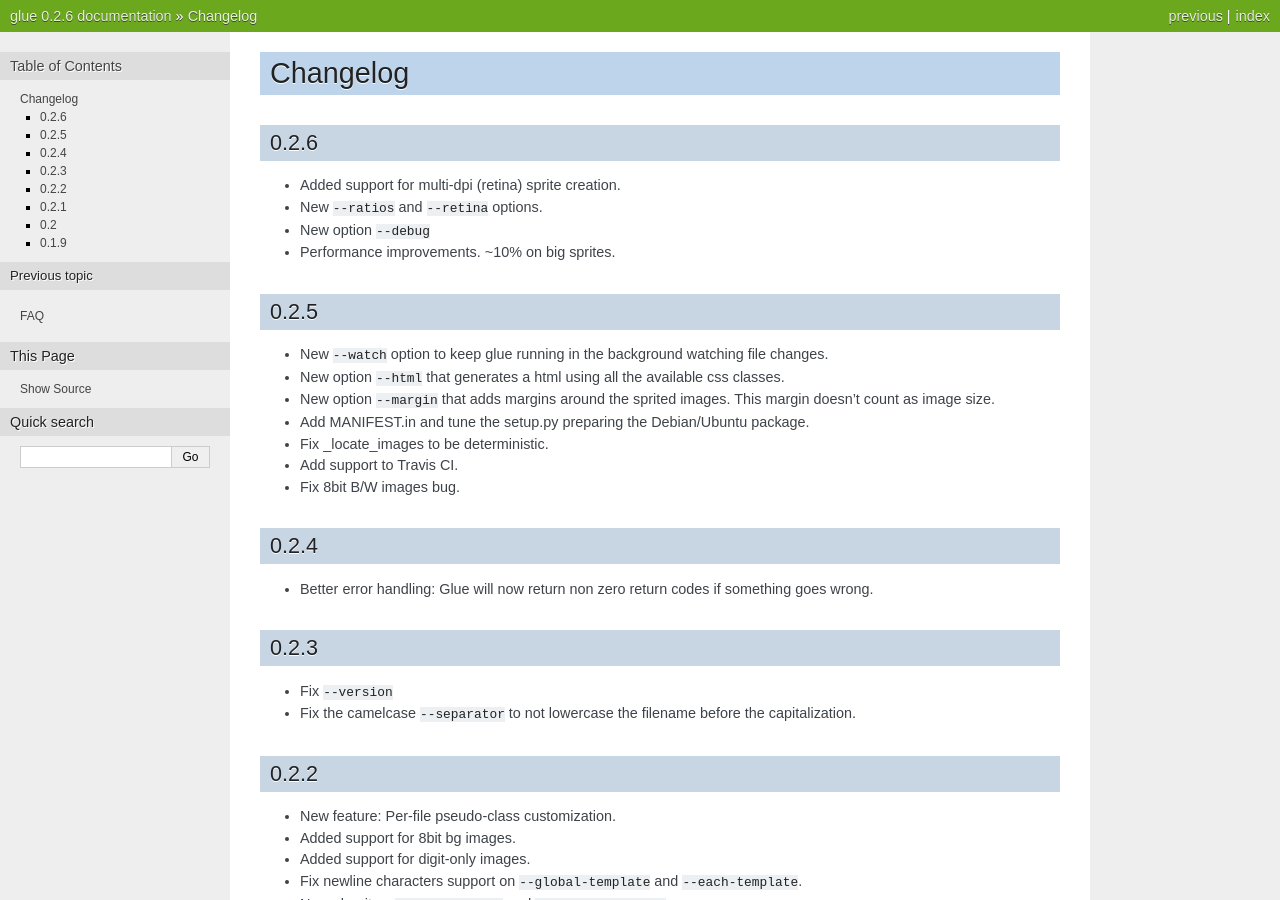
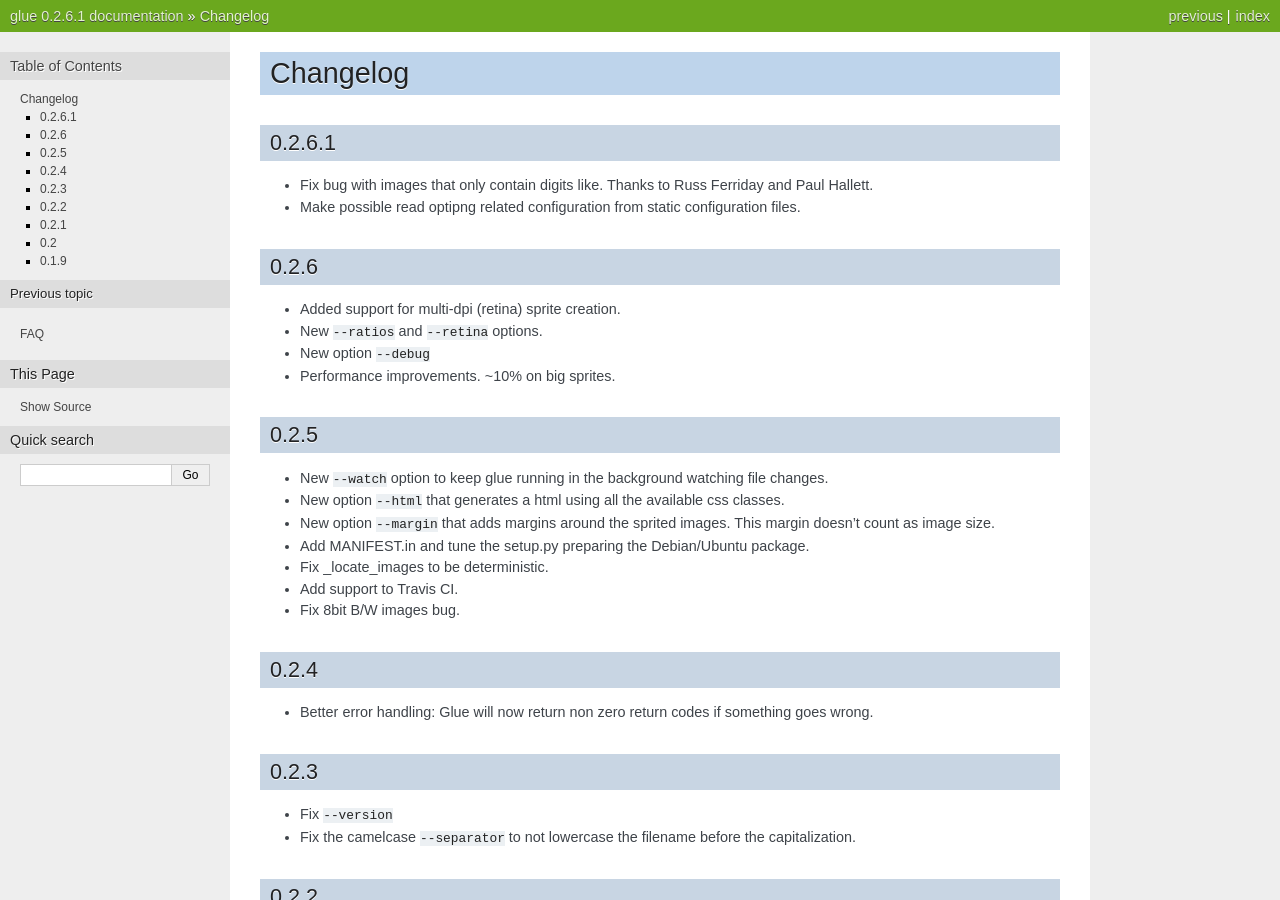
Before and after one commit to jorgebastida/glue, a Sphinx documentation site: the page built from docs/changelog.rst, in a window 1280 px wide and 900 px high. Built offline with Sphinx 7.4.7, drawn with Linux system fonts in a browser that asks for light colours; the version number is read from the project's files by our own code; some of the changed text lies outside the part shown.

Commit message:
Bump version and update changelog

```diff
--- a/docs/changelog.rst
+++ b/docs/changelog.rst
@@ -1,5 +1,10 @@
 Changelog
 =========
+
+0.2.6.1
+^^^^^^
+* Fix bug with images that only contain digits like. Thanks to Russ Ferriday and Paul Hallett.
+* Make possible read optipng related configuration from static configuration files.
 
 0.2.6
 ^^^^^^
--- a/glue.py
+++ b/glue.py
@@ -13,7 +13,7 @@
 
 from PIL import Image as PImage
 
-__version__ = '0.2.6'
+__version__ = '0.2.6.1'
 
 
 PADDING_REGEXP = re.compile("^(\d+-?){,3}\d+$")
--- a/setup.py
+++ b/setup.py
@@ -9,7 +9,7 @@
 
 setup(
     name='glue',
-    version='0.2.6',
+    version='0.2.6.1',
     url='http://github.com/jorgebastida/glue',
     license='BSD',
     author='Jorge Bastida',
```
